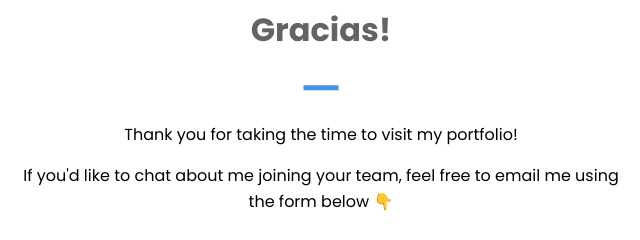
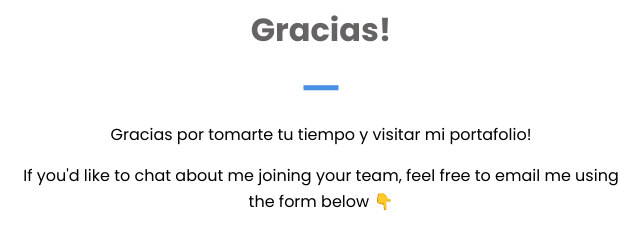
Before and after one commit to edisson88/portafolioDA, a plain HTML site: page portafolioEdisson/index.html in a window 1280 px wide. Shown: the part 3780-4020 px from the top of the page, 319-959 px from the left. Drawn offline with nearby package versions, Linux system fonts and the light colour scheme.

Commit message:
commit_index_agardecimiento

```diff
--- a/portafolioEdisson/index.html
+++ b/portafolioEdisson/index.html
@@ -173,7 +173,7 @@
         <div class="contact-me container" id="contact-me-container">
             <h2 class="contact-me-title"> Gracias! </h2>
             <i class='bx bx-minus'></i>
-            <p>Thank you for taking the time to visit my portfolio!</p>
+            <p>Gracias por tomarte tu tiempo y visitar mi portafolio!</p>
             <p>If you'd like to chat about me joining your team, feel free to email me using the form below 👇</p>
             <hr class="section-separator">
             <h2 class="contact-me-title"> Cantacta Conmigo </h2>
```
